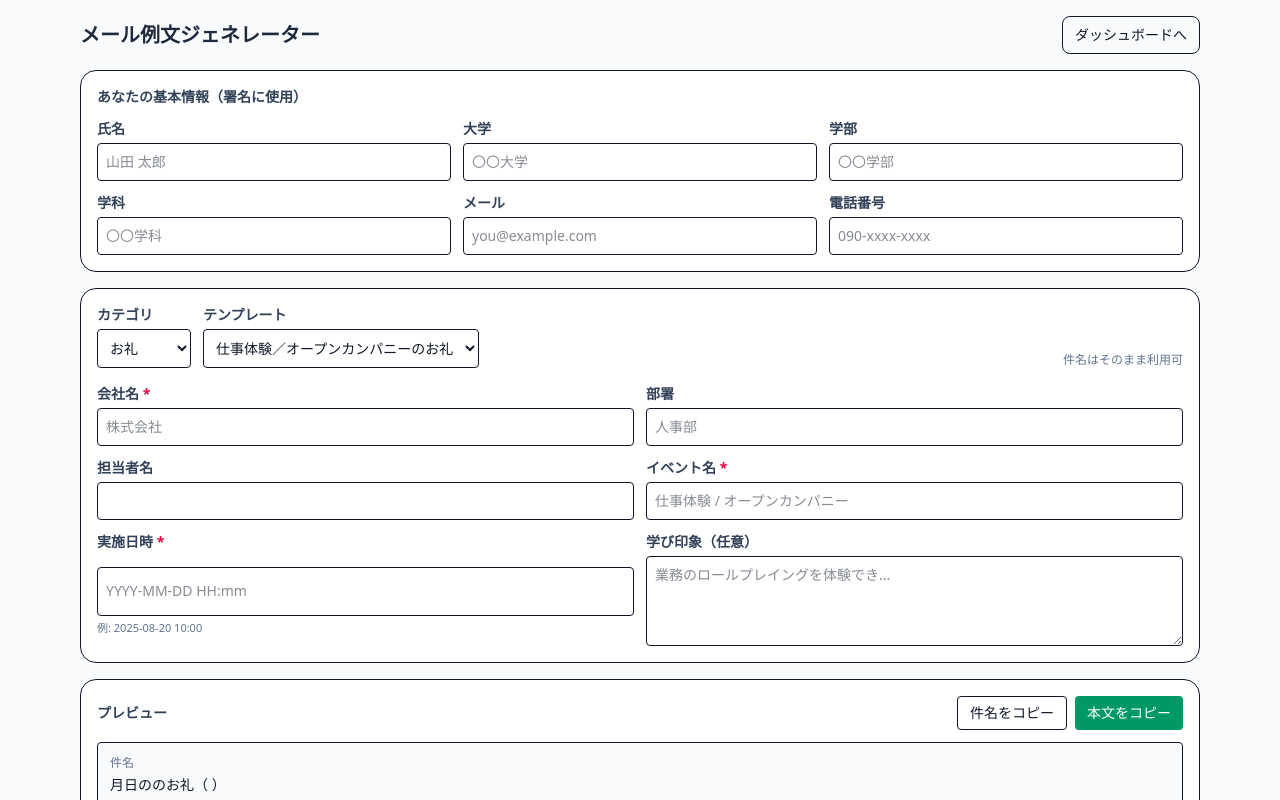
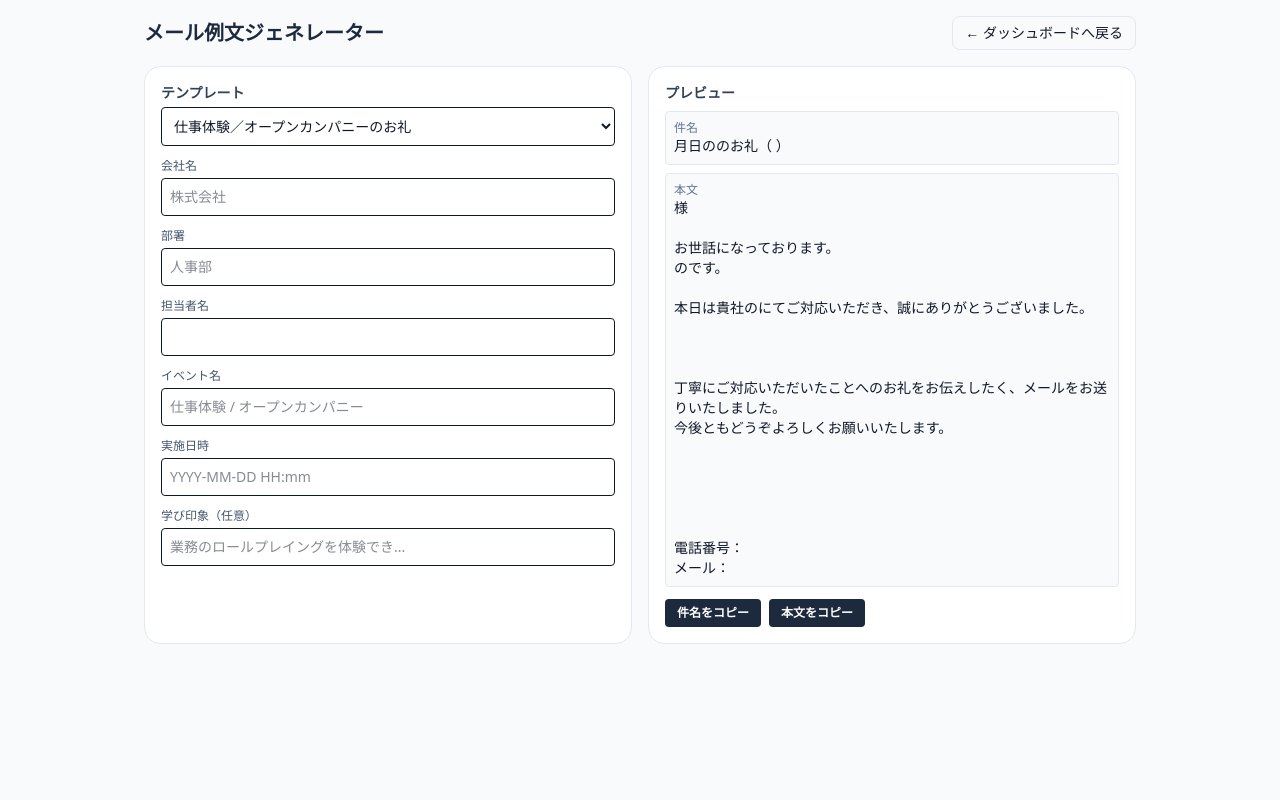
Before and after one commit to hiro4859/job-hunting-dashboard, a Next.js app: page /mail-templates in a window 1280 px wide. Shown: the top 800 px of the page. Built offline with nearby package versions, Linux system fonts and the light colour scheme.

Commit message:
Fix: mail-templates ctx to JSON-safe (dateJP)

```diff
--- a/app/mail-templates/page.tsx
+++ b/app/mail-templates/page.tsx
@@ -1,266 +1,161 @@
 "use client";
 
-import { useEffect, useMemo, useState } from "react";
-import { MAIL_TEMPLATES, type MailTemplate, type Field, CATEGORIES } from "@/app/templates/mailTemplates";
+import Link from "next/link";
+import { useMemo, useState } from "react";
+import { MAIL_TEMPLATES } from "@/app/templates/mailTemplates";
 import { renderTemplate, formatDateJP } from "@/app/utils/templateEngine";
 
-type UserProfile = {
-  name: string;
-  university: string;
-  faculty: string;
-  department: string;
-  email: string;
-  tel: string;
+// ---- 型定義（mailTemplates.ts に型が無ければここで使う用）----
+type FieldDef = {
+  key: string;
+  label: string;
+  placeholder?: string;
 };
 
-type FormState = Record<string, string>;
+type MailTemplate = {
+  id: string;
+  title: string;
+  category?: string;
+  subject?: string;
+  body: string;
+  fields: FieldDef[];
+};
 
-// ここで {{format(xxx)}} を事前置換してからテンプレエンジンに渡す
-function preFormat(src: string, ctx: Record<string, any>) {
-  return src.replace(/\{\{\s*format\(([^)]+)\)\s*\}\}/g, (_, path) => {
-    const key = String(path).trim();
-    const v = key.split(".").reduce((acc, k) => (acc == null ? acc : acc[k]), ctx);
-    return v ? formatDateJP(String(v)) : "";
-  });
+// ---- ヘルパー ----
+// 置き換え前の buildContext を削除して↓に差し替え
+type FormValues = Record<string, string>;
+
+function buildContext(values: FormValues): Record<string, string> {
+  // すべて文字列化して JSON 互換に
+  const ctx: Record<string, string> = {};
+  for (const [k, v] of Object.entries(values)) {
+    ctx[k] = v ?? "";
+  }
+  // 例: 日付の日本語整形版を別名で追加（テンプレ側は {{ dateJP }} を使う）
+  if (values.date) {
+    ctx.dateJP = formatDateJP(values.date);
+  }
+  return ctx;
 }
 
-function renderWithCtx(t: MailTemplate, form: FormState, user: UserProfile) {
-  // eventDate などから {date:{mm,dd}} を作る（件名で利用）
-  const pickDate = form.eventDate || form.meetDate || form.sentDate || "";
-  let mm = "", dd = "";
-  const m = pickDate.match(/(\d{4})[-/](\d{1,2})[-/](\d{1,2})/);
-  if (m) {
-    mm = String(Number(m[2]));
-    dd = String(Number(m[3]));
-  }
-  const ctx = { ...form, user, date: { mm, dd } };
-  const subjectRaw = t.subject;
-  const bodyRaw = t.body;
-
-  const subject = renderTemplate(preFormat(subjectRaw, ctx), ctx);
-  const body = renderTemplate(preFormat(bodyRaw, ctx), ctx);
-
-  return { subject, body };
-}
 
 export default function MailTemplatesPage() {
-  // ---- ユーザープロフィール保存（localStorage） ----
-  const [user, setUser] = useState<UserProfile>({
-    name: "",
-    university: "",
-    faculty: "",
-    department: "",
-    email: "",
-    tel: "",
-  });
-  useEffect(() => {
-    try {
-      const raw = localStorage.getItem("jp.jobhunt.userprofile.v1");
-      if (raw) setUser(JSON.parse(raw));
-    } catch {}
-  }, []);
-  useEffect(() => {
-    try {
-      localStorage.setItem("jp.jobhunt.userprofile.v1", JSON.stringify(user));
-    } catch {}
-  }, [user]);
+  // テンプレ一覧（型を明示）
+  const templates = MAIL_TEMPLATES as MailTemplate[];
 
-  // ---- テンプレ選択 ----
-  const [category, setCategory] = useState<string>(CATEGORIES[0] ?? "");
-  const filtered = useMemo(() => MAIL_TEMPLATES.filter(t => t.category === category), [category]);
-  const [tplId, setTplId] = useState<string>(() => (MAIL_TEMPLATES[0]?.id ?? ""));
-  useEffect(() => {
-    // カテゴリ変更時、先頭テンプレにスナップ
-    if (!filtered.find(t => t.id === tplId)) {
-      setTplId(filtered[0]?.id ?? "");
-    }
-  }, [category]); // eslint-disable-line
+  const [selectedId, setSelectedId] = useState<string>(
+    templates.length > 0 ? templates[0].id : ""
+  );
+  const [values, setValues] = useState<FormValues>({});
 
-  const tpl = useMemo(() => MAIL_TEMPLATES.find(t => t.id === tplId)!, [tplId]);
+  // 選択中テンプレ
+  const tpl = useMemo(
+    () => templates.find((t) => t.id === selectedId),
+    [templates, selectedId]
+  );
 
-  // ---- フォーム値 ----
-  const initialForm = useMemo<FormState>(() => {
-    const f: FormState = {};
-    tpl?.fields.forEach(field => { f[field.key] = ""; });
-    return f;
-  }, [tplId]);
-  const [form, setForm] = useState<FormState>(initialForm);
-  useEffect(() => setForm(initialForm), [initialForm]);
+  // プレビュー
+  const subjectPreview = useMemo(() => {
+    if (!tpl?.subject) return "";
+    return renderTemplate(tpl.subject, buildContext(values));
+  }, [tpl?.subject, values]);
 
-  // ---- プレビュー ----
-  const { subject, body } = useMemo(() => renderWithCtx(tpl, form, user), [tpl, form, user]);
+  const bodyPreview = useMemo(() => {
+    if (!tpl?.body) return "";
+    return renderTemplate(tpl.body, buildContext(values));
+  }, [tpl?.body, values]);
 
-  // ---- UI helpers ----
-  const setField = (k: string, v: string) => setForm(prev => ({ ...prev, [k]: v }));
-  const copyText = async (text: string) => {
-    try {
-      await navigator.clipboard.writeText(text);
-      alert("コピーしました");
-    } catch {
-      alert("コピーに失敗しました");
-    }
-  };
+  function onChangeField(key: string, v: string) {
+    setValues((prev) => ({ ...prev, [key]: v }));
+  }
 
   return (
-    <main className="mx-auto max-w-6xl p-4 space-y-4">
-      <header className="flex items-center justify-between">
+    <div className="mx-auto max-w-5xl p-4">
+      <header className="mb-4 flex items-center justify-between">
         <h1 className="text-xl font-bold text-slate-800">メール例文ジェネレーター</h1>
-        <a href="/" className="rounded-lg border px-3 py-2 text-sm hover:bg-gray-50"> ダッシュボードへ</a>
+        <Link
+          href="/"
+          className="rounded-lg border border-slate-200 px-3 py-1.5 text-sm hover:bg-slate-50"
+        >
+          ← ダッシュボードへ戻る
+        </Link>
       </header>
 
-      {/* ユーザープロフィール */}
-      <section className="rounded-2xl border bg-white p-4">
-        <h2 className="text-sm font-semibold text-slate-700">あなたの基本情報（署名に使用）</h2>
-        <div className="mt-3 grid grid-cols-1 md:grid-cols-3 gap-3 text-sm">
-          <Text label="氏名" value={user.name} onChange={(v)=>setUser(u=>({ ...u, name:v }))} placeholder="山田 太郎" />
-          <Text label="大学" value={user.university} onChange={(v)=>setUser(u=>({ ...u, university:v }))} placeholder="〇〇大学" />
-          <Text label="学部" value={user.faculty} onChange={(v)=>setUser(u=>({ ...u, faculty:v }))} placeholder="〇〇学部" />
-          <Text label="学科" value={user.department} onChange={(v)=>setUser(u=>({ ...u, department:v }))} placeholder="〇〇学科" />
-          <Text label="メール" value={user.email} onChange={(v)=>setUser(u=>({ ...u, email:v }))} placeholder="you@example.com" />
-          <Text label="電話番号" value={user.tel} onChange={(v)=>setUser(u=>({ ...u, tel:v }))} placeholder="090-xxxx-xxxx" />
-        </div>
-      </section>
+      <div className="grid gap-4 md:grid-cols-2">
+        {/* 左：入力 */}
+        <section className="rounded-2xl border border-slate-200 bg-white p-4">
+          <div className="mb-3">
+            <label className="mb-1 block text-sm font-semibold text-slate-700">
+              テンプレート
+            </label>
+            <select
+              className="w-full rounded border p-2 text-sm"
+              value={selectedId}
+              onChange={(e) => {
+                setSelectedId(e.target.value);
+                setValues({}); // テンプレ切替時は入力リセット（好みで）
+              }}
+            >
+              {templates.map((t) => (
+                <option key={t.id} value={t.id}>
+                  {t.title}
+                </option>
+              ))}
+            </select>
+          </div>
 
-      {/* テンプレ選択 */}
-      <section className="rounded-2xl border bg-white p-4">
-        <div className="flex flex-col md:flex-row md:items-end gap-3">
-          <label className="grid text-sm gap-1">
-            <span className="font-semibold text-slate-700">カテゴリ</span>
-            <select className="rounded border p-2" value={category} onChange={(e)=>setCategory(e.target.value)}>
-              {CATEGORIES.map(c => <option key={c} value={c}>{c}</option>)}
-            </select>
-          </label>
+          {tpl && (
+            <div className="grid gap-3">
+              {tpl.fields.map((f) => (
+                <div key={f.key}>
+                  <label className="mb-1 block text-xs font-medium text-slate-600">
+                    {f.label}
+                  </label>
+                  <input
+                    className="w-full rounded border p-2 text-sm"
+                    placeholder={f.placeholder ?? ""}
+                    value={values[f.key] ?? ""}
+                    onChange={(e) => onChangeField(f.key, e.target.value)}
+                  />
+                </div>
+              ))}
+            </div>
+          )}
+        </section>
 
-        <label className="grid text-sm gap-1">
-          <span className="font-semibold text-slate-700">テンプレート</span>
-          <select
-            className="rounded border p-2 min-w-[260px]"
-            value={tplId}
-            onChange={(e)=>setTplId(e.target.value)}
-          >
-            {filtered.map(t => <option key={t.id} value={t.id}>{t.title}</option>)}
-          </select>
-        </label>
+        {/* 右：プレビュー */}
+        <section className="rounded-2xl border border-slate-200 bg-white p-4">
+          <div className="mb-2 text-sm font-semibold text-slate-700">プレビュー</div>
+          <div className="grid gap-2 text-sm">
+            <div className="rounded border border-slate-200 bg-slate-50 p-2">
+              <div className="text-xs text-slate-500">件名</div>
+              <div className="whitespace-pre-wrap">{subjectPreview || "（件名なし）"}</div>
+            </div>
+            <div className="rounded border border-slate-200 bg-slate-50 p-2">
+              <div className="text-xs text-slate-500">本文</div>
+              <div className="whitespace-pre-wrap">{bodyPreview || "（本文）"}</div>
+            </div>
+          </div>
 
-        <div className="text-xs text-slate-500 md:ml-auto">
-          {tpl.needReplySubject ? " 件名は変更せず、そのまま返信（Re:）してください" : " 件名はそのまま利用可"}
-        </div>
-        </div>
-
-        {/* 入力フィールド */}
-        <div className="mt-4 grid grid-cols-1 md:grid-cols-2 gap-3">
-          {tpl.fields.map((f) => (
-            <FieldInput key={f.key} field={f} value={form[f.key] ?? ""} onChange={(v)=>setField(f.key, v)} />
-          ))}
-        </div>
-      </section>
-
-      {/* プレビュー＆コピー */}
-      <section className="rounded-2xl border bg-white p-4">
-        <div className="flex items-center justify-between">
-          <h2 className="text-sm font-semibold text-slate-700">プレビュー</h2>
-          <div className="flex gap-2">
-            <button onClick={()=>copyText(subject)} className="rounded border px-3 py-1.5 text-sm hover:bg-gray-50">件名をコピー</button>
-            <button onClick={()=>copyText(body)} className="rounded bg-emerald-600 px-3 py-1.5 text-sm text-white hover:bg-emerald-700">本文をコピー</button>
+          {/* クリップボードへコピー（任意） */}
+          <div className="mt-3 flex gap-2">
+            <button
+              className="rounded bg-slate-800 px-3 py-1.5 text-xs font-semibold text-white hover:bg-slate-700"
+              onClick={() => navigator.clipboard.writeText(subjectPreview)}
+              disabled={!subjectPreview}
+            >
+              件名をコピー
+            </button>
+            <button
+              className="rounded bg-slate-800 px-3 py-1.5 text-xs font-semibold text-white hover:bg-slate-700"
+              onClick={() => navigator.clipboard.writeText(bodyPreview)}
+              disabled={!bodyPreview}
+            >
+              本文をコピー
+            </button>
           </div>
-        </div>
-
-        <div className="mt-3 grid gap-3 text-sm">
-          <div className="rounded border p-3 bg-[#f8fafc]">
-            <div className="text-xs text-slate-500 mb-1">件名</div>
-            <div className="font-medium break-words">{subject || "（入力に応じて自動生成）"}</div>
-          </div>
-          <div className="rounded border p-3 bg-[#f8fafc] whitespace-pre-wrap break-words">
-            <div className="text-xs text-slate-500 mb-1">本文</div>
-            {body || "（入力に応じて自動生成）"}
-          </div>
-        </div>
-      </section>
-    </main>
+        </section>
+      </div>
+    </div>
   );
 }
-
-/* ---------------- 小さなフォーム部品 ---------------- */
-
-function FieldInput({ field, value, onChange }:{
-  field: Field; value: string; onChange: (v: string)=>void;
-}) {
-  const base = (
-    <input className="rounded border p-2" value={value} onChange={(e)=>onChange(e.target.value)} />
-  );
-  if (field.type === "textarea") {
-    return (
-      <label className="grid text-sm gap-1">
-        <span className="font-semibold text-slate-700">
-          {field.label}{field.required ? <span className="text-rose-600"> *</span> : null}
-        </span>
-        <textarea
-          className="rounded border p-2 min-h-[90px]"
-          placeholder={field.placeholder}
-          value={value}
-          onChange={(e)=>onChange(e.target.value)}
-        />
-      </label>
-    );
-  }
-  if (field.type === "datetime") {
-    return (
-      <label className="grid text-sm gap-1">
-        <span className="font-semibold text-slate-700">
-          {field.label}{field.required ? <span className="text-rose-600"> *</span> : null}
-        </span>
-        <input
-          className="rounded border p-2"
-          placeholder={field.placeholder ?? "YYYY-MM-DD HH:mm"}
-          value={value}
-          onChange={(e)=>onChange(e.target.value)}
-        />
-        <span className="text-[11px] text-slate-500">例: 2025-08-20 10:00</span>
-      </label>
-    );
-  }
-  if (field.type === "select") {
-    // @ts-expect-error options がある型
-    const opts: string[] = field.options ?? [];
-    return (
-      <label className="grid text-sm gap-1">
-        <span className="font-semibold text-slate-700">
-          {field.label}{field.required ? <span className="text-rose-600"> *</span> : null}
-        </span>
-        <select className="rounded border p-2" value={value} onChange={(e)=>onChange(e.target.value)}>
-          <option value=""> 選択してください </option>
-          {opts.map(o => <option key={o} value={o}>{o}</option>)}
-        </select>
-      </label>
-    );
-  }
-  return (
-    <label className="grid text-sm gap-1">
-      <span className="font-semibold text-slate-700">
-        {field.label}{field.required ? <span className="text-rose-600"> *</span> : null}
-      </span>
-      <input
-        className="rounded border p-2"
-        placeholder={field.placeholder}
-        value={value}
-        onChange={(e)=>onChange(e.target.value)}
-      />
-    </label>
-  );
-}
-
-function Text({ label, value, onChange, placeholder }:{
-  label: string; value: string; onChange: (v: string)=>void; placeholder?: string;
-}) {
-  return (
-    <label className="grid text-sm gap-1">
-      <span className="font-semibold text-slate-700">{label}</span>
-      <input
-        className="rounded border p-2"
-        placeholder={placeholder}
-        value={value}
-        onChange={(e)=>onChange(e.target.value)}
-      />
-    </label>
-  );
-}
```
